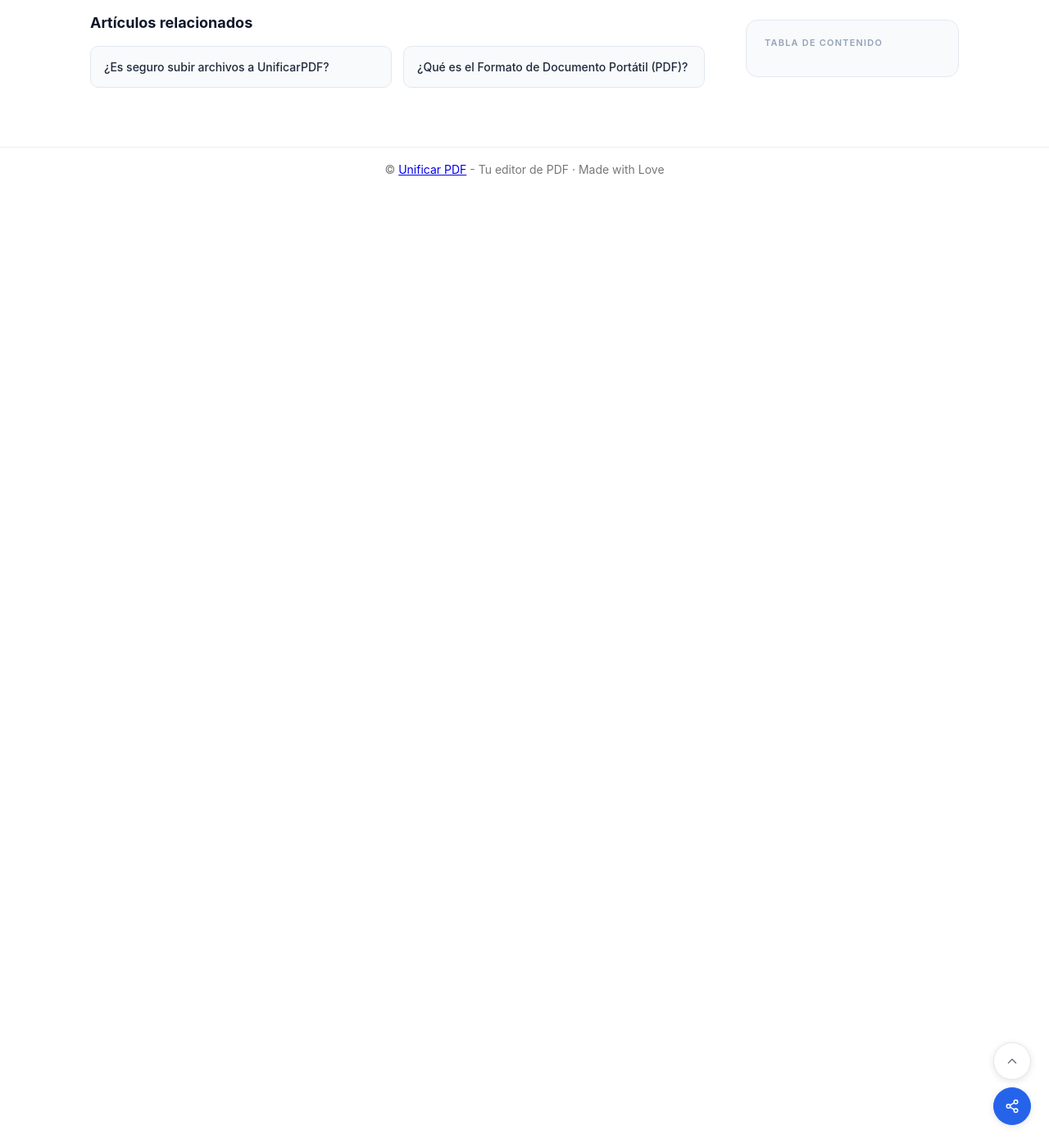
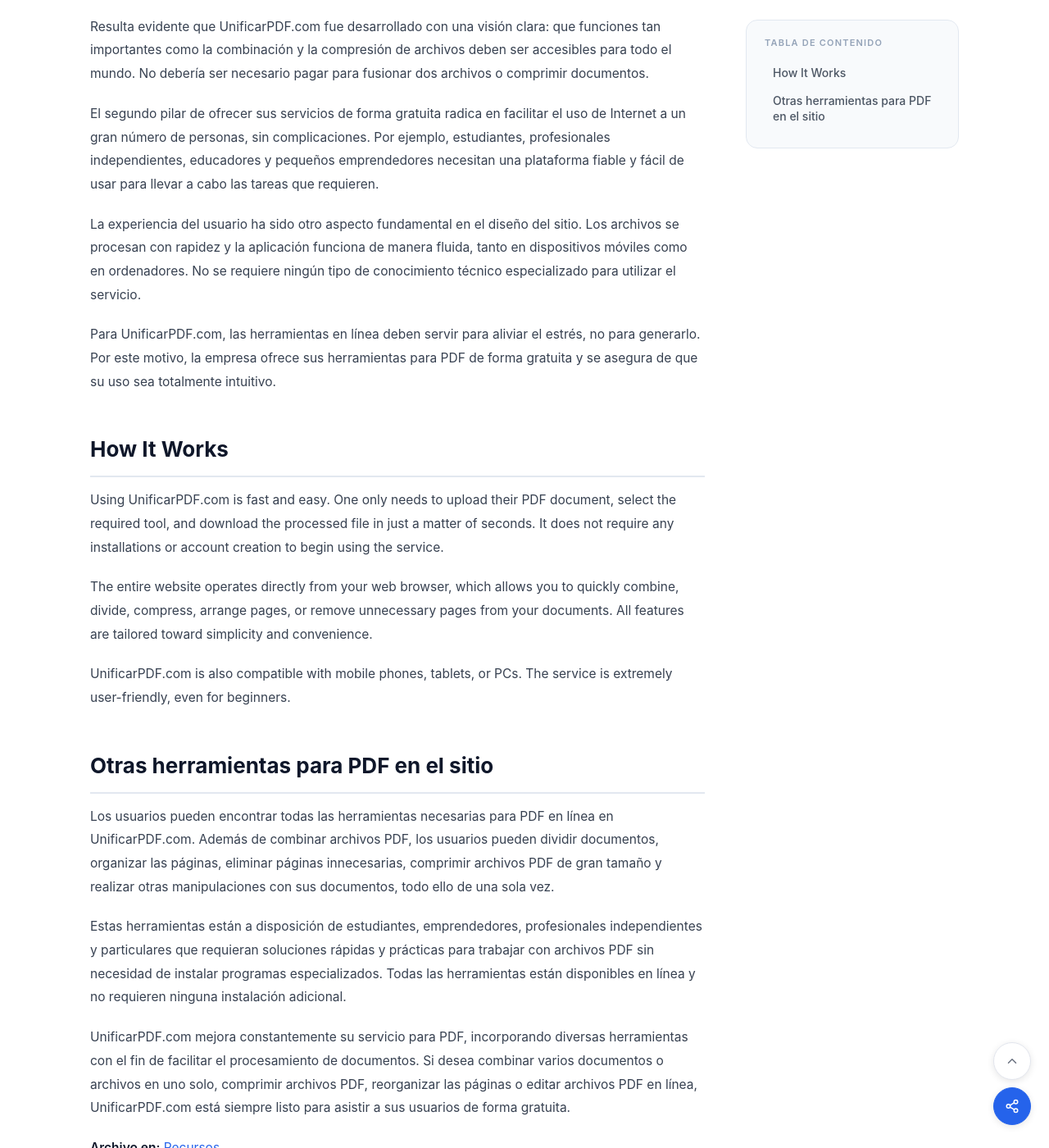
Before and after one commit to rforrupesh/pdf, a Jekyll site: the page built from _posts/2026-04-28-por-que-unificarpdf-es-gratuito.md, in a window 1280 px wide and 1400 px high, scrolled down 660 px. Shown: the whole window at 82% size. Built offline with Jekyll 4.4.1, drawn with Linux system fonts in a browser that asks for light colours; before the commit the page ends 900 px from its top, so only the background shows below that; some of the changed text lies outside the part shown.

Commit message:
Update 2026-04-28-por-que-unificarpdf-es-gratuito.md

```diff
--- a/_posts/2026-04-28-por-que-unificarpdf-es-gratuito.md
+++ b/_posts/2026-04-28-por-que-unificarpdf-es-gratuito.md
@@ -5,3 +5,33 @@
 description: "Descubre por qué UniFicarPDF es completamente gratis, cómo funciona y qué pasa con tus archivos al usar la herramienta.."
 category: recursos
 ---
+
+Las personas utilizan herramientas para PDF a diario en sus negocios, en su educación y para sus necesidades personales. Muchos sitios web exigen costosas suscripciones mensuales simplemente para combinar, reducir o convertir archivos PDF. UnificarPDF.com fue creado para permitir a los usuarios realizar todas estas acciones sin costo alguno.
+
+
+Resulta evidente que UnificarPDF.com fue desarrollado con una visión clara: que funciones tan importantes como la combinación y la compresión de archivos deben ser accesibles para todo el mundo. No debería ser necesario pagar para fusionar dos archivos o comprimir documentos.
+
+
+El segundo pilar de ofrecer sus servicios de forma gratuita radica en facilitar el uso de Internet a un gran número de personas, sin complicaciones. Por ejemplo, estudiantes, profesionales independientes, educadores y pequeños emprendedores necesitan una plataforma fiable y fácil de usar para llevar a cabo las tareas que requieren.
+
+
+La experiencia del usuario ha sido otro aspecto fundamental en el diseño del sitio. Los archivos se procesan con rapidez y la aplicación funciona de manera fluida, tanto en dispositivos móviles como en ordenadores. No se requiere ningún tipo de conocimiento técnico especializado para utilizar el servicio.
+
+
+Para UnificarPDF.com, las herramientas en línea deben servir para aliviar el estrés, no para generarlo. Por este motivo, la empresa ofrece sus herramientas para PDF de forma gratuita y se asegura de que su uso sea totalmente intuitivo.
+
+## How It Works
+
+Using UnificarPDF.com is fast and easy. One only needs to upload their PDF document, select the required tool, and download the processed file in just a matter of seconds. It does not require any installations or account creation to begin using the service.
+
+The entire website operates directly from your web browser, which allows you to quickly combine, divide, compress, arrange pages, or remove unnecessary pages from your documents. All features are tailored toward simplicity and convenience.
+
+UnificarPDF.com is also compatible with mobile phones, tablets, or PCs. The service is extremely user-friendly, even for beginners.
+
+## Otras herramientas para PDF en el sitio
+
+Los usuarios pueden encontrar todas las herramientas necesarias para PDF en línea en UnificarPDF.com. Además de combinar archivos PDF, los usuarios pueden dividir documentos, organizar las páginas, eliminar páginas innecesarias, comprimir archivos PDF de gran tamaño y realizar otras manipulaciones con sus documentos, todo ello de una sola vez.
+
+Estas herramientas están a disposición de estudiantes, emprendedores, profesionales independientes y particulares que requieran soluciones rápidas y prácticas para trabajar con archivos PDF sin necesidad de instalar programas especializados. Todas las herramientas están disponibles en línea y no requieren ninguna instalación adicional.
+
+UnificarPDF.com mejora constantemente su servicio para PDF, incorporando diversas herramientas con el fin de facilitar el procesamiento de documentos. Si desea combinar varios documentos o archivos en uno solo, comprimir archivos PDF, reorganizar las páginas o editar archivos PDF en línea, UnificarPDF.com está siempre listo para asistir a sus usuarios de forma gratuita.
```
